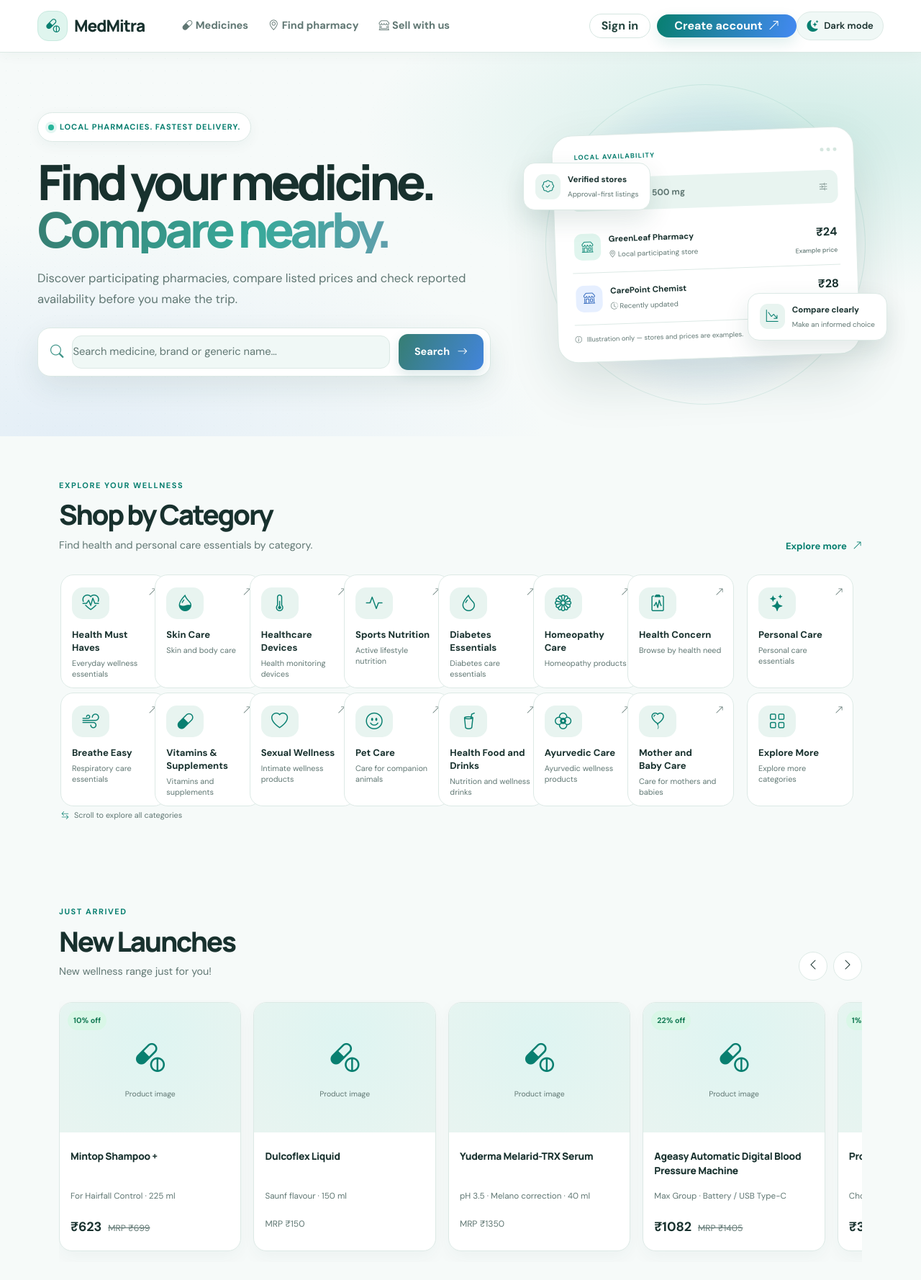
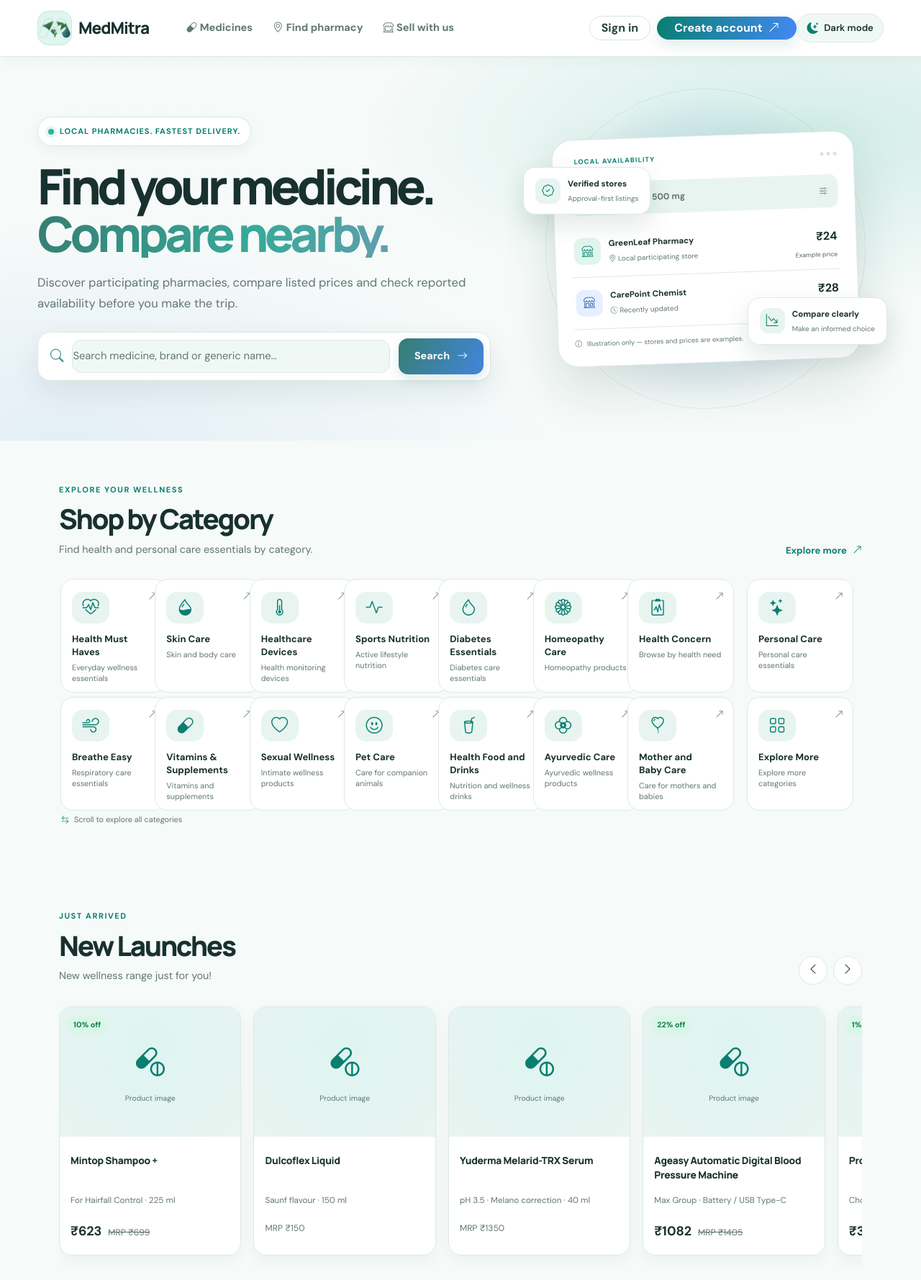
Before and after one commit to susobhande200-jpg/MedMitra-P, a Django app: page / in a window 1280 px wide. Shown: the top 1778 px of the page at 72% size. Run offline with Django 5.2, Linux system fonts and the light colour scheme; data comes from the database, SQL or seed files in the repository; data that the repository does not hold is empty.

Commit message:
logo
logo

```diff
--- a/static/css/homepage-commerce.css
+++ b/static/css/homepage-commerce.css
@@ -927,8 +927,8 @@
   margin-bottom: 13px;
 }
 .mm-image-strip-card {
-  width: clamp(360px, 48vw, 700px);
-  height: clamp(220px, 25vw, 360px);
+  width: clamp(360px, 48vw, 900px);
+  height: clamp(220px, 35vw, 360px);
   flex: 0 0 auto;
   overflow: hidden;
   border-radius: 17px;
@@ -1491,7 +1491,7 @@ html[data-theme="dark"] .mm-plus-banner {
     padding: 10px 13px;
   }
  .mm-image-strip-card {
-    width: 88vw;
+    width: 95vw;
     height: 240px;
   }
 
@@ -1530,3 +1530,20 @@ html[data-theme="dark"] .mm-plus-banner {
     max-width: 70%;
   }
 }
+.brand-mark {
+    display: inline-flex;
+    align-items: center;
+    justify-content: center;
+    width: 48px;
+    height: 48px;
+    flex-shrink: 0;
+    overflow: hidden;
+    background: transparent;
+}
+
+.brand-logo-icon {
+    display: block;
+    width: 100%;
+    height: 100%;
+    object-fit: contain;
+}
--- a/templates/base.html
+++ b/templates/base.html
@@ -32,7 +32,13 @@
 <a class="skip-link" href="#main-content">Skip to content</a>
 <nav class="navbar navbar-expand-lg site-nav sticky-top" aria-label="Main navigation">
  <div class="container">
-  <a class="navbar-brand brand" href="{% url 'home' %}" aria-label="MedMitra home"><span class="brand-mark"><i class="bi bi-capsule-pill"></i></span><span>Med<span class="brand-accent">Mitra</span></span></a>
+  <a class="navbar-brand brand" href="{% url 'home' %}" aria-label="MedMitra home"><span class="brand-mark">
+    <img
+        src="{% static 'images/medmitra-icon.png' %}"
+        alt="MedMitra"
+        class="brand-logo-icon"
+    >
+</span><span>Med<span class="brand-accent">Mitra</span></span></a>
   <div class="nav-quick d-flex align-items-center gap-2 ms-auto order-lg-2">
    <button type="button" class="theme-toggle" id="themeToggle" aria-label="Switch to dark mode" aria-pressed="false" title="Switch theme"><i class="bi bi-moon-stars-fill" aria-hidden="true"></i><span class="theme-toggle-label">Dark mode</span></button>
    {% if user.is_authenticated %}
```
Also changed, not shown: static/images/medmitra-icon.png (added), 1 other file.
